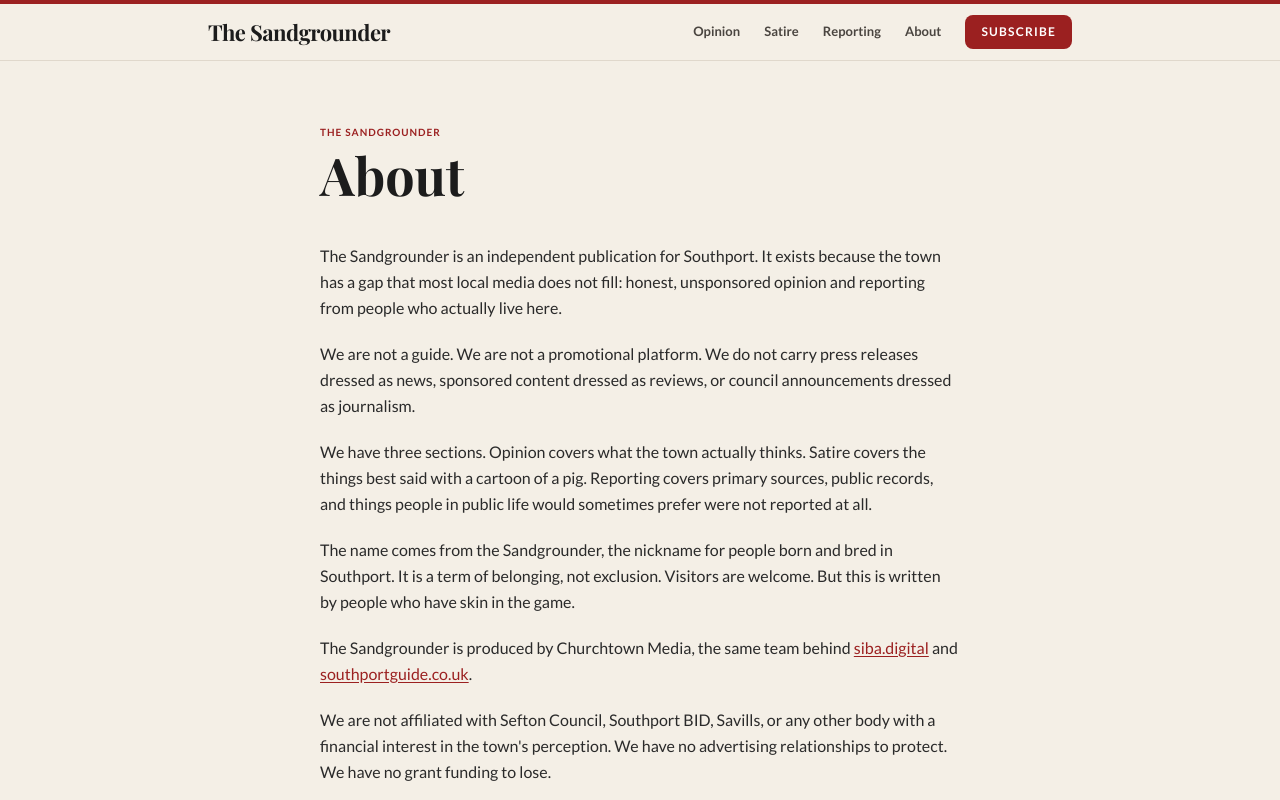
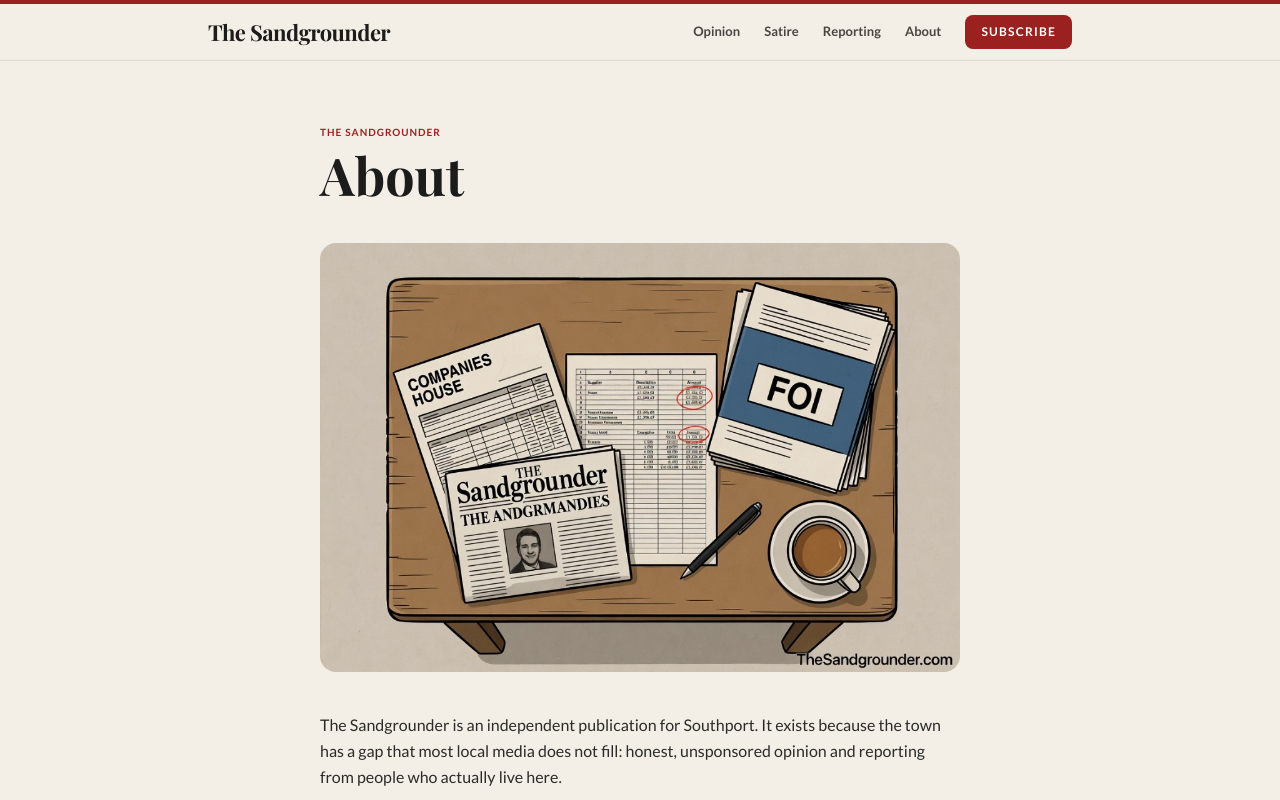
Before and after one commit to damian756/thesandgrounder, a Next.js app: page /about in a window 1280 px wide. Shown: the top 800 px of the page. Built offline with nearby package versions, Linux system fonts and the light colour scheme; a web font is replaced by a local one.

Commit message:
Add desk illustration to About page

```diff
--- a/app/about/page.tsx
+++ b/app/about/page.tsx
@@ -2,6 +2,7 @@
 import Nav from "@/components/Nav";
 import Footer from "@/components/Footer";
 import SignupForm from "@/components/SignupForm";
+import ImageLightbox from "@/components/ImageLightbox";
 
 export const metadata: Metadata = {
   title: "About | The Sandgrounder",
@@ -30,6 +31,16 @@
           >
             About
           </h1>
+        </div>
+
+        <div className="mb-10">
+          <ImageLightbox
+            src="/images/about-desk.png"
+            alt="A desk viewed from above showing The Sandgrounder newspaper, a Companies House printout, a supplier spend spreadsheet with figures circled in red, an FOI folder, a pen, and a cold cup of tea"
+            width={1080}
+            height={720}
+            priority
+          />
         </div>
 
         <div className="space-y-5 text-[16px] text-[#2a2a2a] leading-relaxed mb-12" style={{ fontFamily: "var(--font-lato), Arial, sans-serif" }}>
```
Also changed, not shown: public/images/about-desk.png (added).
